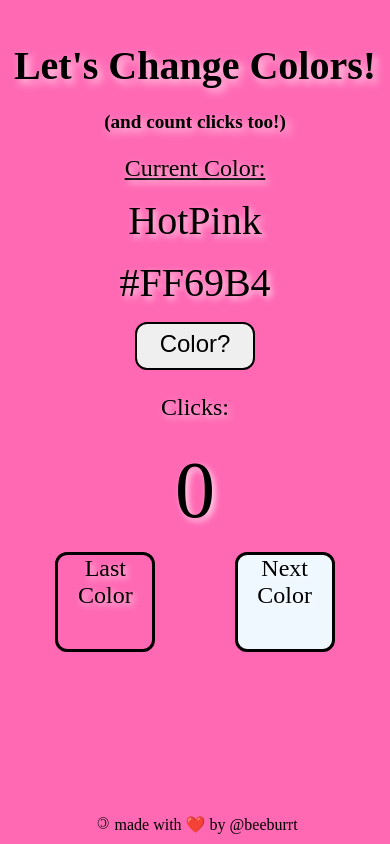
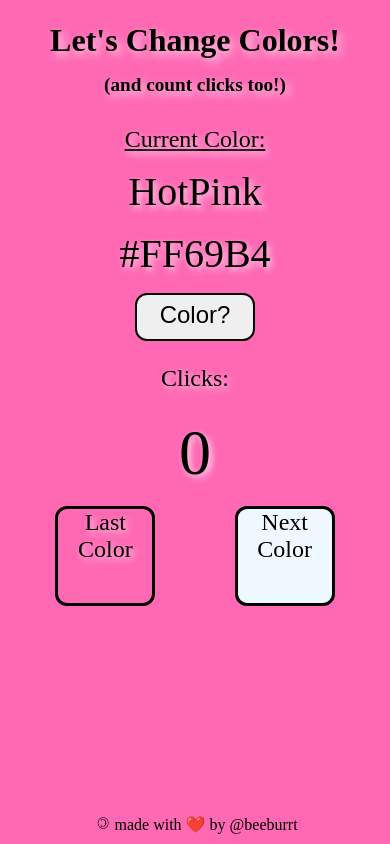
Before and after one commit to beeburrt/color-changer, a plain HTML site: page index.html in a window 390 px wide. Drawn offline with Linux system fonts and the light colour scheme; some icons are missing.

Commit message:
fix media query

```diff
--- a/style.css
+++ b/style.css
@@ -12,6 +12,7 @@ body {
   height: 100vh;
   width: 100vw;
   background-color: hotpink;
+  overflow: hidden;
 }
 
 .text {
@@ -126,13 +127,15 @@ body {
   filter: FlipH;
 }
 
-@media (max-width: 768px) {
+@media screen and (max-width: 666px) {
   .header {
-    font-size: 2.5rem;
+    margin: 0 auto;
+    font-size: 2rem;
+    padding-bottom: 15px;
   }
 
   .header-p {
-    padding: 22px;
+    padding: 15px;
   }
 
   .text {
@@ -147,11 +150,15 @@ body {
   .main-div {
     display: flex;
     flex-direction: column;
-    flex-wrap: wrap;
     gap: 1em;
   }
 
+  .main-div .clicks-number {
+    font-size: 4rem;
+  }
+
   .clr-container {
+    display: flex;
     flex-direction: row;
     width: 100%;
     justify-content: space-evenly;
```
